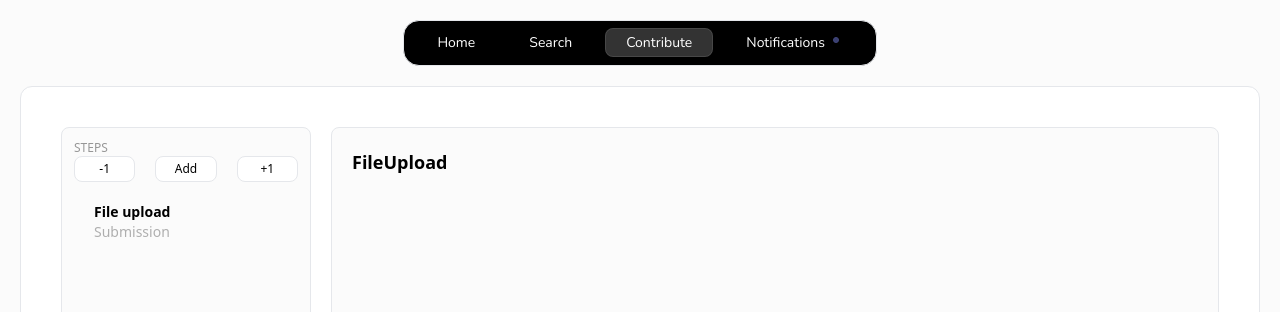
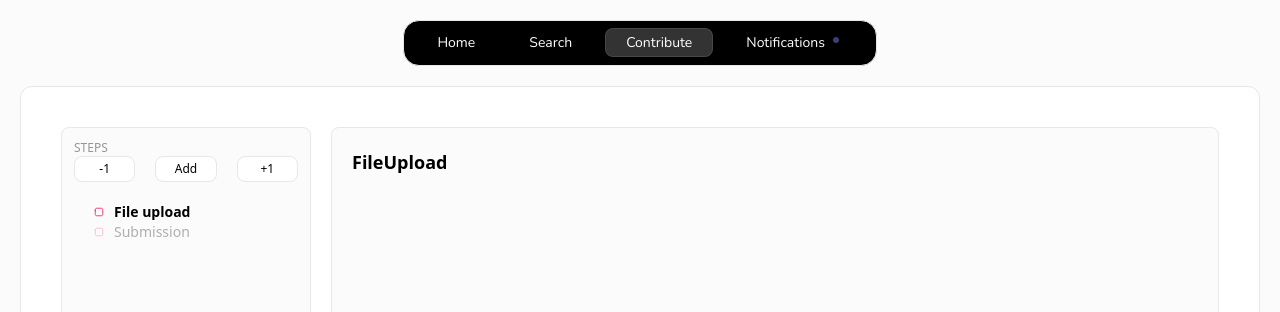
Before and after one commit to InnoRenew-CoE/woodstock, a SvelteKit app in the folder frontend/: page /app/contribute in a window 1280 px wide. Shown: the top 312 px of the page. Built offline with nearby package versions, Linux system fonts and the light colour scheme; a web font is replaced by a local one.

Commit message:
Basic flow.

```diff
--- a/frontend/src/lib/common/MaskedIcon.svelte
+++ b/frontend/src/lib/common/MaskedIcon.svelte
@@ -1,8 +1,8 @@
 <script lang="ts">
-    let { src = undefined, class: className = "" } = $props();
+    let { src = undefined, class: className = "w-4 h-4 bg-primary" } = $props();
 </script>
 
-<div style="mask-image: url({src});" class="w-4 h-4 bg-primary {className}"></div>
+<div style="mask-image: url({src});" class="h-full {className}"></div>
 
 <style>
     div {
--- a/frontend/src/lib/stores/questions.ts
+++ b/frontend/src/lib/stores/questions.ts
@@ -3,7 +3,6 @@ import { get, writable, type Writable } from "svelte/store";
 
 export const questionsStore: Writable<Question[]> = writable([
   { level: 0, title: "File upload" },
-
   { level: 0, title: "Submission" },
 ]);
 
--- a/frontend/src/routes/app/contribute/+page.svelte
+++ b/frontend/src/routes/app/contribute/+page.svelte
@@ -1,4 +1,5 @@
 <script lang="ts">
+    import MaskedIcon from "$lib/common/MaskedIcon.svelte";
     import Spacer from "$lib/common/Spacer.svelte";
     import { findParentQuestionIndex, questionsStore } from "$lib/stores/questions";
     import { fade, slide } from "svelte/transition";
@@ -29,10 +30,12 @@
             <ul class="p-5">
                 {#each $questionsStore as question, i}
                     {@const parentIndex = findParentQuestionIndex(question) ?? -1}
-                    {#if question.level < 2 || (currentStep > parentIndex.min && currentStep < parentIndex.max)}
-                        <li in:slide out:slide class="transition-all pl-{question.level * 5} {currentStep >= i ? 'font-semibold' : 'opacity-30'}">
+                    {@const isSelected = currentStep >= i}
+                    {#if question.level < 2 || (currentStep >= parentIndex.min && currentStep < parentIndex.max)}
+                        <li in:slide out:slide style="padding-left: {question.level * 1.25}rem;" class="transition-all {currentStep >= i ? 'font-semibold' : 'opacity-30'}">
                             <div class="flex justify-between items-center">
-                                <div>
+                                <div class="grid grid-cols-[1rem_auto] gap-1 items-center">
+                                    <MaskedIcon src={currentStep < parentIndex.min && currentStep > parentIndex.max ? "../circle-filled.svg" : "../circle.svg"} class="w-2.5 bg-accent" />
                                     {question.title}
                                 </div>
                             </div>
```
Also changed, not shown: frontend/static/circle-filled.svg (added), frontend/static/circle.svg (added).
